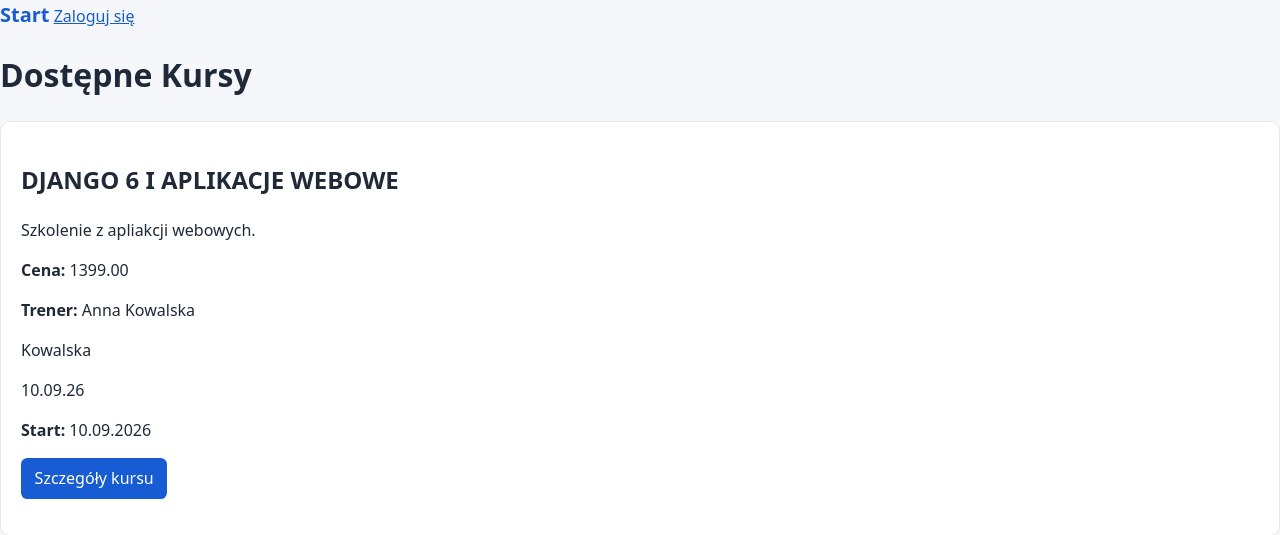
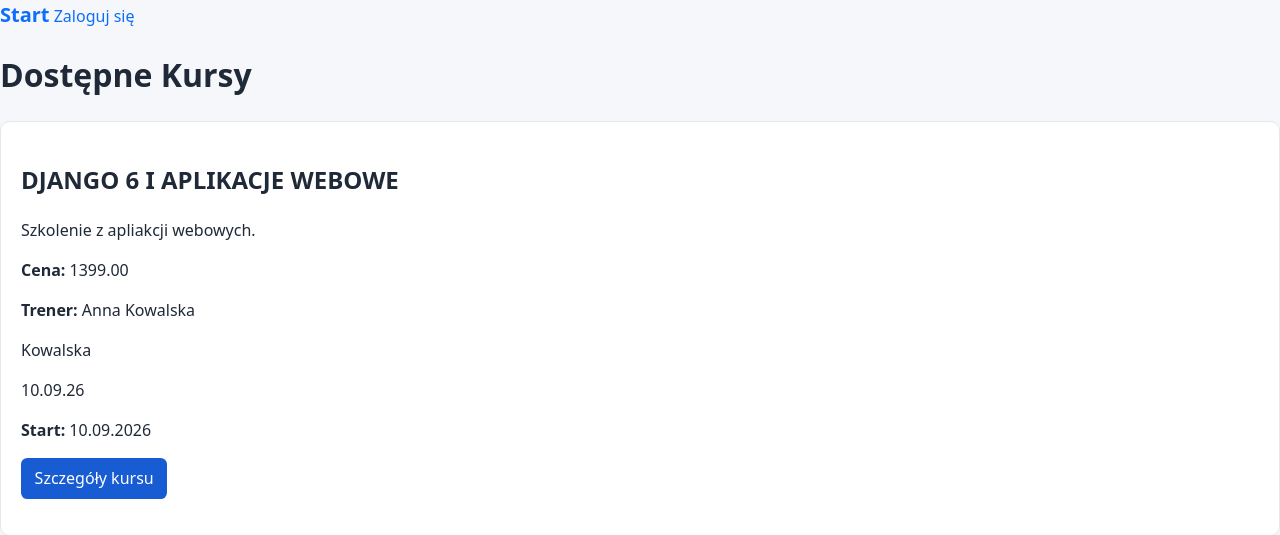
Before and after one commit to rajkonkret/PythonProjectDjango-3-08-2026, a Django app: page /courses/ in a window 1280 px wide. Shown: the top 535 px of the page. Run offline with Django 5.2, Linux system fonts and the light colour scheme; data comes from the database, SQL or seed files in the repository.

Commit message:
Enhance link styles for better visibility and accessibility style

```diff
--- a/coursehub/static/courses/style.css
+++ b/coursehub/static/courses/style.css
@@ -1,6 +1,21 @@
 * { box-sizing: border-box; }
 body { font-family: system-ui, sans-serif; margin: 0; line-height: 1.5; background: #f5f7fa; color: #1f2937; }
-a { color: #175cd3; }
+a {
+    color: #0d6efd;
+    text-decoration: none;
+    font-weight: 500;
+    transition: color 0.2s ease;
+}
+
+a:hover {
+    color: #0a58ca;
+}
+
+a:focus-visible {
+    outline: 2px solid rgba(13, 110, 253, 0.4);
+    outline-offset: 2px;
+    border-radius: 3px;
+}
 .site-header { display: flex; gap: 2rem; align-items: center; padding: 1rem 2rem; background: white; border-bottom: 1px solid #ddd; }
 .site-header nav { display: flex; gap: 1rem; align-items: center; flex-wrap: wrap; }
 .brand { font-weight: 700; font-size: 1.25rem; text-decoration: none; }
```
